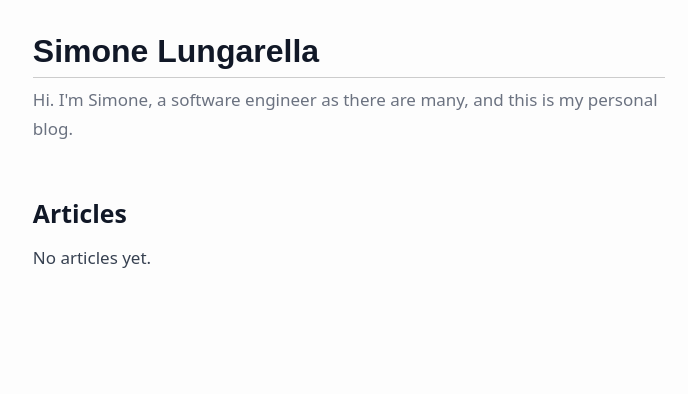
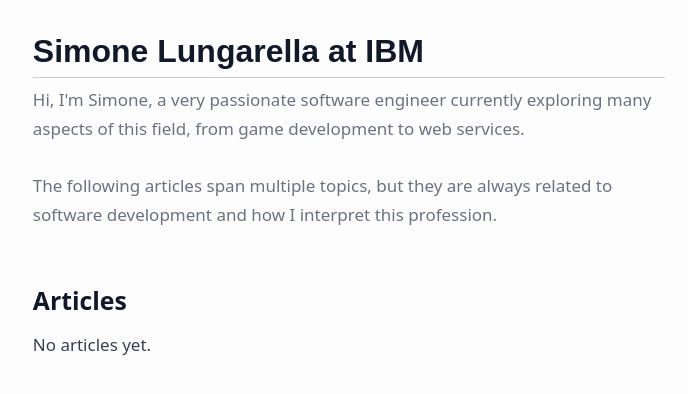
Before and after one commit to simone-lungarella/simone-lungarella.github.io, a plain HTML site: page docs/index.html in a window 1280 px wide. Shown: the whole page, without its empty margins (60-748 px from the left). Drawn offline with Linux system fonts and the light colour scheme.

Commit message:
fix: improve site description

```diff
--- a/docs/index.html
+++ b/docs/index.html
@@ -22,11 +22,14 @@
     <body>
         <header class="site-header">
             <h1 class="site-title">
-                <a href="/">Simone Lungarella</a>
+                <a href="/">Simone Lungarella at IBM</a>
             </h1>
 
             <p class="site-description">
-                Hi. I'm Simone, a software engineer as there are many, and this is my personal blog.
+                Hi, I'm Simone, a very passionate software engineer currently exploring many aspects of this field, from game development to web services.
+                </br>
+                </br>
+                The following articles span multiple topics, but they are always related to software development and how I interpret this profession.
             </p>
 
         </header>
```
